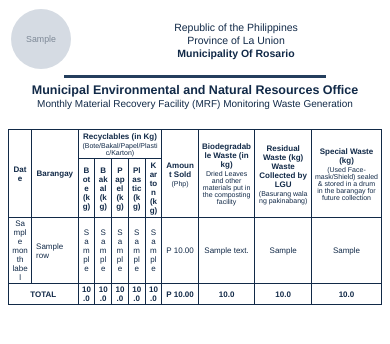
After one commit to shvsha/AGOS---CAPSTONE, a Django app: template backend/templates/exports/municipal_monthly_report.html in a window 390 px wide. The commit adds this page. Shown: the top 344 px of the page. Run offline with Django 5.2, Linux system fonts and the light colour scheme; tables that the repository leaves empty hold one stand-in row (values such as "Sample post"); the template is opened without the code that fills it: values that come from a table or form of the project are taken from there, most other values are stand-ins (such as "Sample title", 1, 10 or a date in 2020); grey boxes marked "Sample" are stand-in pictures.

Commit message:
feat: added export to all reports (table and view) in the web system; left to do -> export report for mobile

```diff
--- a/backend/apps/reports/urls.py
+++ b/backend/apps/reports/urls.py
@@ -1,5 +1,5 @@
 from django.urls import path
-from .views import ( BarangayMonthlyReportListView, BarangayMonthlyReportDetailView, BarangayMonthlyReportExportView, ReportMediaListView, ReportMediaUploadView, ReportMediaDetailView, ReportMediaByClogEventView, MunicipalMonthlyReportListView, MunicipalMonthlyReportDetailView, MyBarangayReportView )
+from .views import ( BarangayMonthlyReportListView, BarangayMonthlyReportDetailView, BarangayMonthlyReportExportView, ReportMediaListView, ReportMediaUploadView, ReportMediaDetailView, ReportMediaByClogEventView, MunicipalMonthlyReportListView, MunicipalMonthlyReportDetailView, MyBarangayReportView, MunicipalMonthlyReportExportView )
 
 urlpatterns = [
     path('barangay-reports/', BarangayMonthlyReportListView.as_view()),
@@ -11,5 +11,6 @@ urlpatterns = [
     path('report-media/clog-event/<int:event_id>/', ReportMediaByClogEventView.as_view(), name='report-media-by-clog-event'),
     path('municipal-reports/', MunicipalMonthlyReportListView.as_view()),
     path('municipal-reports/<int:municipal_report_id>/', MunicipalMonthlyReportDetailView.as_view()),
+    path('municipal-reports/<int:municipal_report_id>/export/', MunicipalMonthlyReportExportView.as_view()),
     path('barangay-reports/mine/', MyBarangayReportView.as_view()),
 ]
--- /dev/null
+++ b/backend/templates/exports/municipal_monthly_report.html
@@ -0,0 +1,150 @@
+<!DOCTYPE html>
+<html>
+<head>
+  <style>
+    @page {
+      size: 29.7cm 21cm;
+      margin: 0.5cm 1.1cm;
+    }
+    @font-face {
+      font-family: 'Bookman Old Style';
+      src: url('file:///{{ font_path }}/bookos.ttf');
+    }
+    body { font-family: 'Bookman Old Style', Helvetica, sans-serif; font-size: 11px; color: #122A48; }
+
+    /* ---- header block, matching the barangay-level template's layout ---- */
+    .header-wrap { width: 100%; border-collapse: collapse; margin-bottom: 3px; }
+    .header-table { width: 380px; border-collapse: collapse; }
+    .header-table td { border: none; padding: 0; vertical-align: middle; }
+    .logo-cell { width: 70px; }
+    .logo-cell img { width: 60px; height: 60px; border-radius: 50%; }
+    .header-text-cell { text-align: center; }
+    .header-text-cell p { margin: 1px 0; font-size: 10.5px; color: #122A48; }
+    .header-text-cell p.municipality { font-weight: bold; }
+
+    .divider-outer { width: 100%; border-collapse: collapse; margin-bottom: 5px; }
+    .divider-cell { background-color: #243E5D; height: 3px; padding: 0; font-size: 1px; line-height: 1px; }
+
+    .title-block { text-align: center; margin-bottom: 3px; }
+    .title-block p.office { font-weight: bolder; font-size: 12.5px; margin: 0 0 1px 0; }
+    .title-block p.subtitle { font-size: 10px; margin: 0; }
+
+    .meta-block { font-size: 10px; margin-bottom: 3px; }
+    .meta-block span.label { font-weight: bold; }
+
+    /* ---- data table (no colgroup — width set per cell so every renderer honors it) ---- */
+    table.mrf { width: 100%; border-collapse: collapse; font-size: 8px; table-layout: fixed; }
+    table.mrf th, table.mrf td {
+      border: 1px solid #122A48;
+      text-align: center;
+      vertical-align: middle;
+      word-wrap: break-word;
+      overflow: hidden;
+    }
+    table.mrf th { font-weight: bold; padding: 2px 3px; }
+    table.mrf th .sub { font-weight: normal; font-size: 7px; display: block; margin-top: 1px; }
+    table.mrf td { padding: 1px 3px; }
+    table.mrf td.barangay-name { text-align: left; padding-left: 4px; }
+    table.mrf tr.total-row td { font-weight: bold; padding: 1px 3px; }
+  </style>
+</head>
+<body>
+
+  <table class="header-wrap">
+    <tr>
+      <td style="width: 40%;"></td>
+      <td style="width: 34%;">
+        <table class="header-table">
+          <tr>
+            <td class="logo-cell"><img src="{{ logo_data_uri }}" /></td>
+            <td class="header-text-cell">
+              <p>Republic of the Philippines</p>
+              <p>Province of La Union</p>
+              <p class="municipality">Municipality Of Rosario</p>
+            </td>
+            <td></td>
+          </tr>
+        </table>
+      </td>
+      <td style="width: 33%;"></td>
+    </tr>
+  </table>
+
+  <table class="divider-outer">
+    <tr>
+      <td style="width: 15%;"></td>
+      <td class="divider-cell">&nbsp;</td>
+      <td style="width: 15%;"></td>
+    </tr>
+  </table>
+
+  <div class="title-block">
+    <p class="office">Municipal Environmental and Natural Resources Office</p>
+    <p class="subtitle">Monthly Material Recovery Facility (MRF) Monitoring Waste Generation</p>
+  </div>
+
+  <table class="mrf" style="margin-top: 20px;">
+    <thead>
+    <tr>
+      <th rowspan="2" style="width:5%;">Date</th>
+      <th rowspan="2" style="width:12%;">Barangay</th>
+      <th colspan="5" style="width:25%;">
+        Recyclables (in Kg)
+        <div class="sub">(Bote/Bakal/Papel/Plastic/Karton)</div>
+      </th>
+      <th rowspan="2" style="width:9%;">Amount Sold<div class="sub">(Php)</div></th>
+      <th rowspan="2" style="width:15%;">
+        Biodegradable Waste (in kg)
+        <div class="sub">Dried Leaves and other materials put in the composting facility</div>
+      </th>
+      <th rowspan="2" style="width:15%;">
+        Residual Waste (kg) Waste Collected by LGU
+        <div class="sub">(Basurang wala ng pakinabang)</div>
+      </th>
+      <th rowspan="2" style="width:19%;">
+        Special Waste (kg)
+        <div class="sub">(Used Face-mask/Shield) sealed &amp; stored in a drum in the barangay for future collection</div>
+      </th>
+    </tr>
+    <tr>
+      <th style="width:5%;">Bote (kg)</th>
+      <th style="width:5%;">Bakal (kg)</th>
+      <th style="width:5%;">Papel (kg)</th>
+      <th style="width:5%;">Plastic (kg)</th>
+      <th style="width:5%;">Karton (kg)</th>
+    </tr>
+    </thead>
+    <tbody>
+    {% for row in barangay_rows %}
+    <tr>
+      <td style="width:5%;">{% if forloop.first %}{{ month_label }}{% endif %}</td>
+      <td class="barangay-name" style="width:12%;">{{ row.barangay_name }}</td>
+      <td style="width:5%;">{{ row.bote_kg }}</td>
+      <td style="width:5%;">{{ row.bakal_kg }}</td>
+      <td style="width:5%;">{{ row.papel_kg }}</td>
+      <td style="width:5%;">{{ row.plastic_kg }}</td>
+      <td style="width:5%;">{{ row.karton_kg }}</td>
+      <td style="width:9%;">{% if row.amount_sold %}P {{ row.amount_sold|floatformat:2 }}{% else %}{% endif %}</td>
+      <td style="width:15%;">{{ row.biodegradable_kg }}</td>
+      <td style="width:15%;">{{ row.residual_waste_kg }}</td>
+      <td style="width:19%;">{{ row.special_waste_kg }}</td>
+    </tr>
+    {% endfor %}
+
+    <tr class="total-row">
+      <td colspan="2" style="width:17%;">TOTAL</td>
+      <td style="width:5%;">{{ report.total_bote_kg }}</td>
+      <td style="width:5%;">{{ report.total_bakal_kg }}</td>
+      <td style="width:5%;">{{ report.total_papel_kg }}</td>
+      <td style="width:5%;">{{ report.total_plastic_kg }}</td>
+      <td style="width:5%;">{{ report.total_karton_kg }}</td>
+      <td style="width:9%;">{% if report.total_amount_sold %}P {{ report.total_amount_sold|floatformat:2 }}{% else %}—{% endif %}</td>
+      <td style="width:15%;">{{ report.total_biodegradable_kg }}</td>
+      <td style="width:15%;">{{ report.total_residual_waste_kg }}</td>
+      <td style="width:19%;">{{ report.total_special_waste_kg|default:"—" }}</td>
+    </tr>
+    </tbody>
+  </table>
+
+</body>
+</html>
```
Also changed, not shown: backend/apps/reports/views.py (+55 -0 lines), backend/templates/exports/barangay_monthly_report.html (+37 -15 lines), frontend/app/admin/history/barangay-reports/page.tsx (+29 -3 lines), frontend/app/admin/history/monthly-reports/page.tsx (+23 -3 lines), frontend/app/admin/history/monthly-reports/view-monthly-reports/page.tsx (+36 -1 lines), frontend/app/menro/barangay-reports/page.tsx (+24 -3 lines), frontend/app/menro/reports/page.tsx (+24 -3 lines), frontend/app/menro/reports/view-reports/page.tsx (+34 -1 lines).
